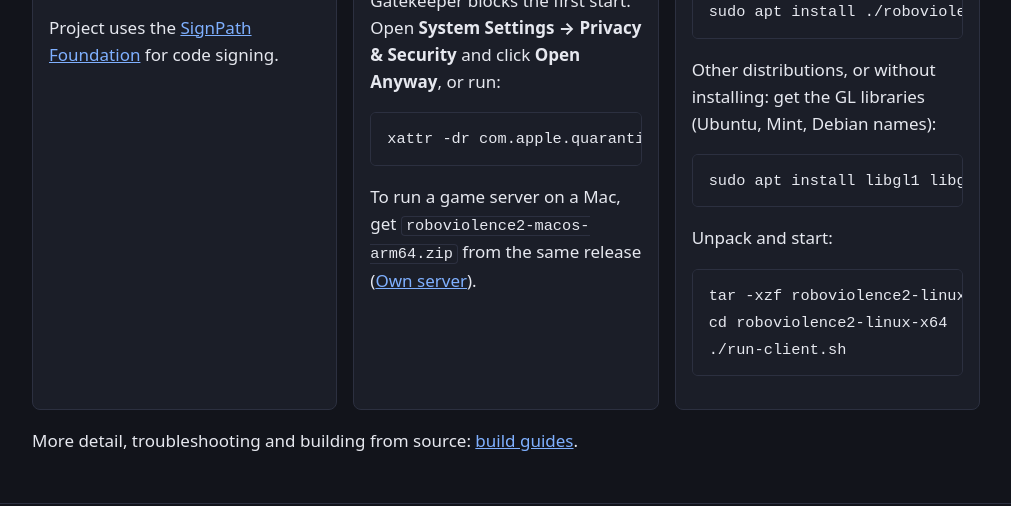
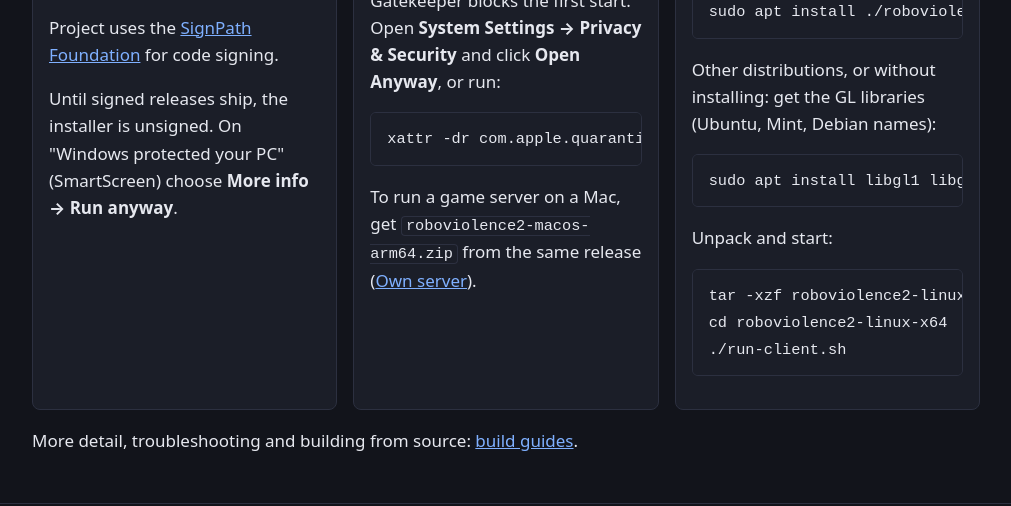
Before and after one commit to Hub-Tansky/rv2-website, a plain HTML site: page website/index.html in a window 1280 px wide. Shown: the part 1324-1830 px from the top of the page, without its empty margins (134-1145 px from the left). Drawn offline with Linux system fonts and the light colour scheme; no server answers.

Commit message:
docs: website: keep the SmartScreen step until signed releases ship (owner decision)

```diff
--- a/website/index.html
+++ b/website/index.html
@@ -59,6 +59,7 @@
         <h3>Windows</h3>
         <p>Run <code>roboviolence2-win-x64-msvc-setup.exe</code>. It installs for your user only, without admin rights, and adds a Start-menu entry.</p>
         <p>Project uses the <a href="https://signpath.org">SignPath Foundation</a> for code signing.</p>
+        <p>Until signed releases ship, the installer is unsigned. On "Windows protected your PC" (SmartScreen) choose <strong>More info → Run anyway</strong>.</p>
       </div>
       <div class="card">
         <h3>macOS</h3>
```
